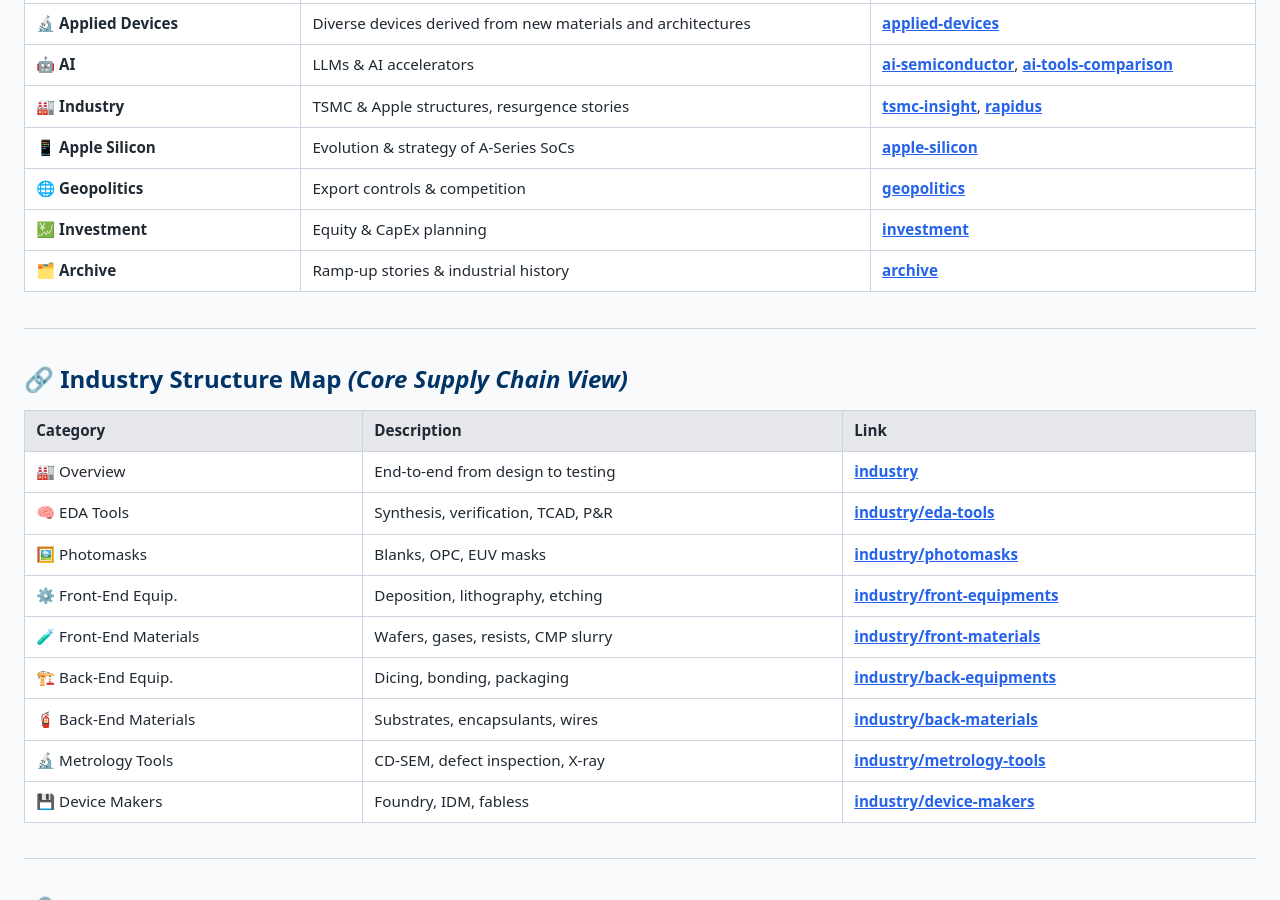
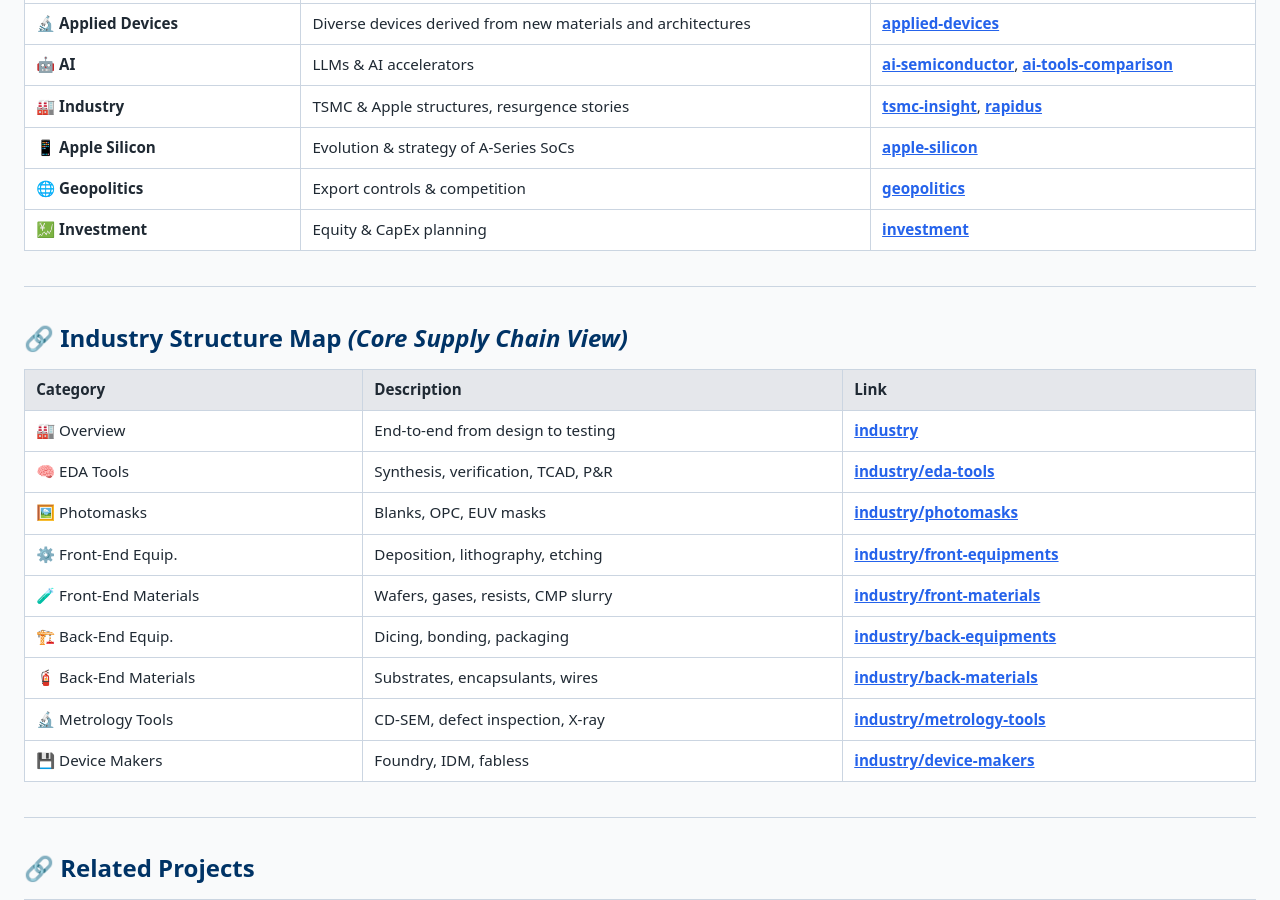
Before and after one commit to Samizo-AITL/Edusemi-Plus, a Jekyll site: the page built from en/index.md, in a window 1280 px wide and 900 px high, scrolled down 1225 px. Built offline with Jekyll 4.4.1, drawn with Linux system fonts in a browser that asks for light colours.

Commit message:
Update index.md

```diff
--- a/en/index.md
+++ b/en/index.md
@@ -50,7 +50,6 @@
 | 📱 **Apple Silicon** | Evolution & strategy of A-Series SoCs | [apple-silicon](../apple-silicon/) |
 | 🌐 **Geopolitics** | Export controls & competition | [geopolitics](../geopolitics/) |
 | 💹 **Investment** | Equity & CapEx planning | [investment](../investment/) |
-| 🗂️ **Archive** | Ramp-up stories & industrial history | [archive](../archive/) |
 
 ---
 
```
